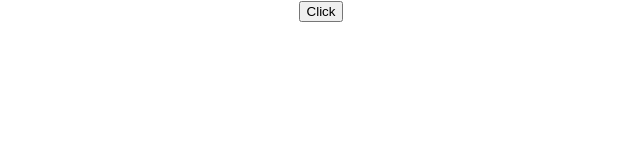
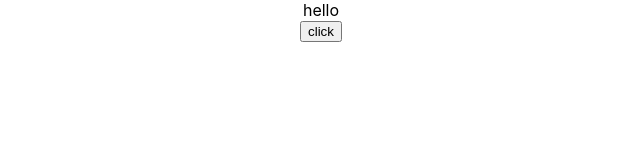
Before and after one commit to eduardoadf21/react-tutorial, a React (Create React App) app in the folder hello-world/: page / in a window 1280 px wide. Shown: the top 160 px of the page, without its empty margins (319-959 px from the left). Built offline with nearby package versions, Linux system fonts and the light colour scheme.

Commit message:
binding event handlers

```diff
--- a/hello-world/src/App.js
+++ b/hello-world/src/App.js
@@ -1,12 +1,12 @@
 import React from 'react'
 import './App.css'
-import Click from './components/Click'
+import EventBind from './components/EventBind';
 
 function App() {
   return (
     <div className="App">
 
-      <Click></Click>
+      <EventBind></EventBind>
 
     </div>
   );
--- /dev/null
+++ b/hello-world/src/components/EventBind.js
@@ -0,0 +1,32 @@
+
+import React, { Component } from 'react'
+
+class EventBind extends Component {
+
+    constructor(props){
+        super(props)
+        this.state = {
+            message: 'hello'
+        }
+
+    }
+
+    clickHandler = () => {
+        this.setState({
+            message: 'goodbye'
+        })
+
+    }
+    render(){
+        return(
+            <div>
+                <div> {this.state.message} </div>
+                <button onClick = {this.clickHandler}>click</button>
+            </div>
+        )
+
+    }
+
+}
+
+export default EventBind
```
